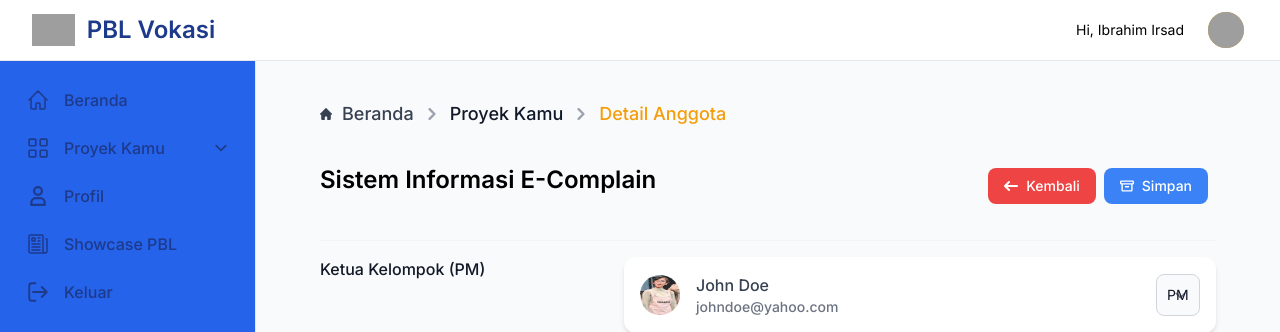
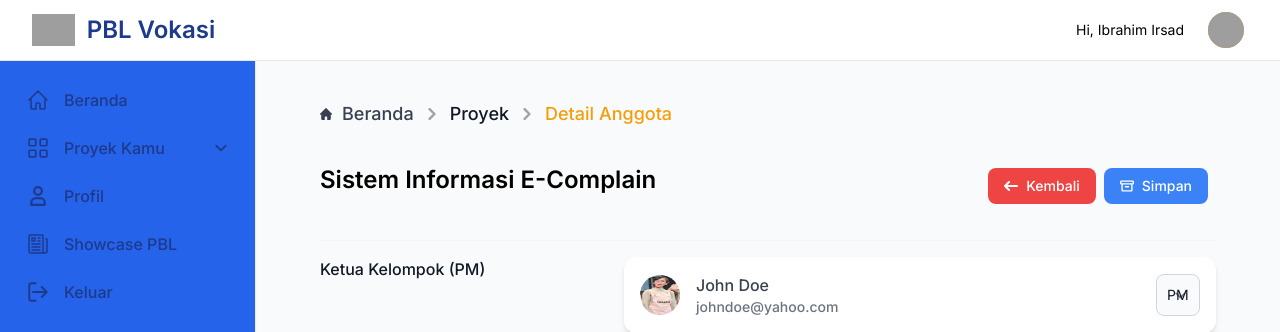
Before and after one commit to lubabulmmm/pbl, a PHP site: page /dosen/details-anggota.php in a window 1280 px wide. Shown: the top 332 px of the page. Run offline with PHP 8.4, Linux system fonts and the light colour scheme; some libraries are stand-ins or nearby versions; grey boxes are pictures that could not be loaded.

Commit message:
fixing some stuff

```diff
--- a/dosen/details-anggota.php
+++ b/dosen/details-anggota.php
@@ -39,7 +39,7 @@
                       <path stroke="currentColor" stroke-linecap="round" stroke-linejoin="round" stroke-width="2" d="m1 9 4-4-4-4"/>
                   </svg>
                   <a href="./projects.php" class="inline-flex items-center lg:text-lg text-xs md:text-md font-medium text-gray-700 hover:text-amber-800">
-                    <span class="ms-1 lg:text-lg text-xs md:text-md font-medium text-gray-900 hover:text-amber-500 md:ms-2">Proyek Kamu</span>
+                    <span class="ms-1 lg:text-lg text-xs md:text-md font-medium text-gray-900 hover:text-amber-500 md:ms-2">Proyek</span>
                   </a>
                 </div>
               </li>
```
